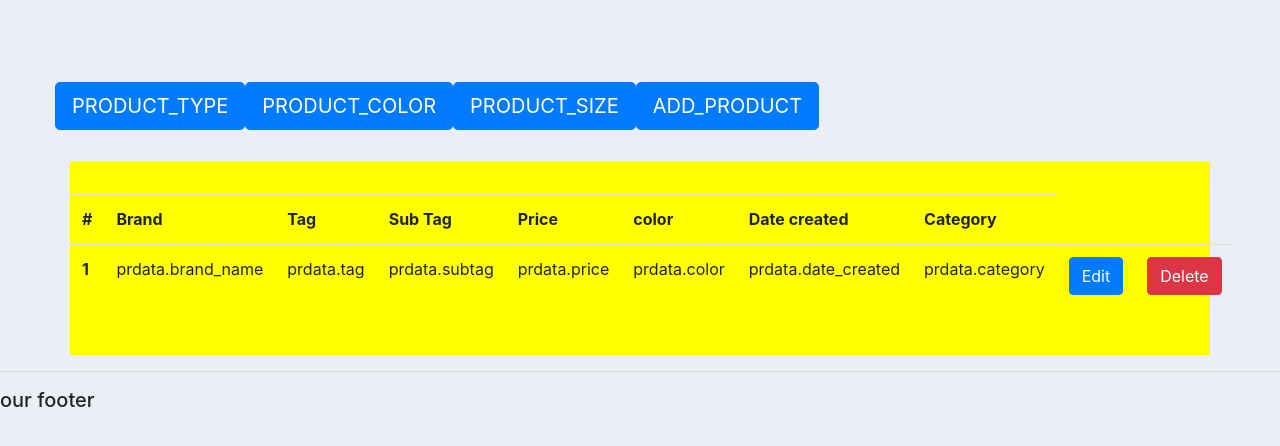
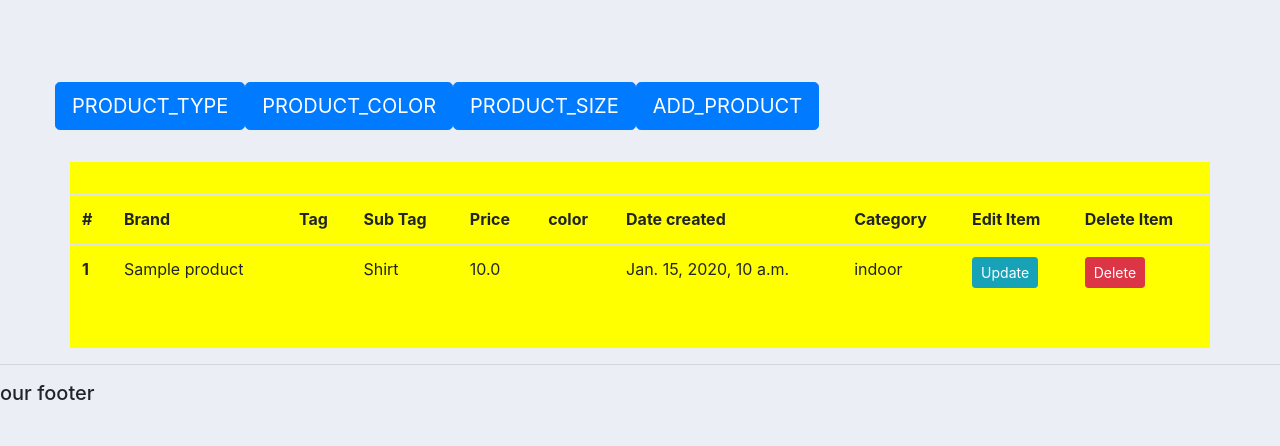
Before and after one commit to ankitrrock/women_fashion, a Django app: page /data/product/ in a window 1280 px wide. Shown: the part 177-623 px from the top of the page. Run offline with Django 3.2, Linux system fonts and the light colour scheme; a user stored in the database is signed in; data comes from the database, SQL or seed files in the repository; both versions use the stored data as it was after the commit; tables that the repository leaves empty hold one stand-in row (values such as "Sample post"); some libraries are stand-ins or nearby versions.

Commit message:
delete button add in product.html delete crud operation

```diff
--- a/product/urls.py
+++ b/product/urls.py
@@ -11,6 +11,8 @@ urlpatterns = [
     path('customer/', pt.customer, name="customer"),
     path('create_order/', pt.createOrder, name="create_order"),
     path('update_order/', pt.updateOrder, name="update_order"),
-    path('delete_order//', pt.deleteOrder, name="delete_order"),
+    path('delete_order/', pt.deleteOrder, name="delete_order"),
+    path('productdelete/<str:pk>/', pt.productdelete, name="productdelete"),
+    path('productedit/<str:pk>/', pt.productedit, name="productedit"),
 
 ]
--- a/product/views.py
+++ b/product/views.py
@@ -105,3 +105,13 @@ def updateOrder(request):
 @login_required(login_url='loginPage')
 def deleteOrder(request):
 	return render(request, 'delete.html')
+
+@login_required(login_url='loginPage')
+def productdelete(request, pk):
+	product = Product.objects.get(id=pk)
+	product.delete()
+	return render(request, 'product.html')
+
+@login_required(login_url='loginPage')
+def productedit(request):
+	return render(request, 'delete.html')
--- a/templates/product.html
+++ b/templates/product.html
@@ -121,6 +121,7 @@
   </div>
 </div>
 <!--- edd model 4--->
+<!-- start product details--->
 <div class="container" style="background-color:yellow;">
   <table class="table">
   <thead>
@@ -133,26 +134,27 @@
       <th scope="col">color</th>
       <th scope="col">Date created</th>
       <th scope="col">Category</th>
+      <th scope="col">Edit Item</th>
+      <th scope="col">Delete Item</th>
     </tr>
   </thead>
+    {% for prdata in data %}
   <tbody>
     <tr>
-      {% for prdata in data %}
-      <th scope="row">1</th>
-      <td>prdata.brand_name</td>
-      <td>prdata.tag</td>
-      <td>prdata.subtag</td>
-      <td>prdata.price</td>
-      <td>prdata.color</td>
-      <td>prdata.date_created</td>
-      <td>prdata.category</td>
-      <td><button type="button" class="btn btn-primary">Edit</button></td>
-      <td><button type="button" class="btn btn-danger">Delete</button></td>
-      {% endfor %}
+      <th scope="row">{{ prdata.id }}</th>
+      <td>{{ prdata.brand_name }}</td>
+      <td>{{ prdata.tag }}</td>
+      <td>{{ prdata.subtag }}</td>
+      <td>{{ prdata.price }}</td>
+      <td>{{ prdata.color }}</td>
+      <td>{{ prdata.date_created }}</td>
+      <td>{{ prdata.category }}</td>
+      <td><a class="btn btn-sm btn-info" href="{% url 'productedit' prdata.id %}">Update</a></td>
+      <td><a class="btn btn-sm btn-danger" href="{% url 'productdelete' prdata.id %}">Delete</a></td>
     </tr>
-    <tr>
-
   </tbody>
+    {% endfor %}
 </table>
 </div>
+<!-- End product details--->
 {% endblock %}
```
Also changed, not shown: db.sqlite3.
